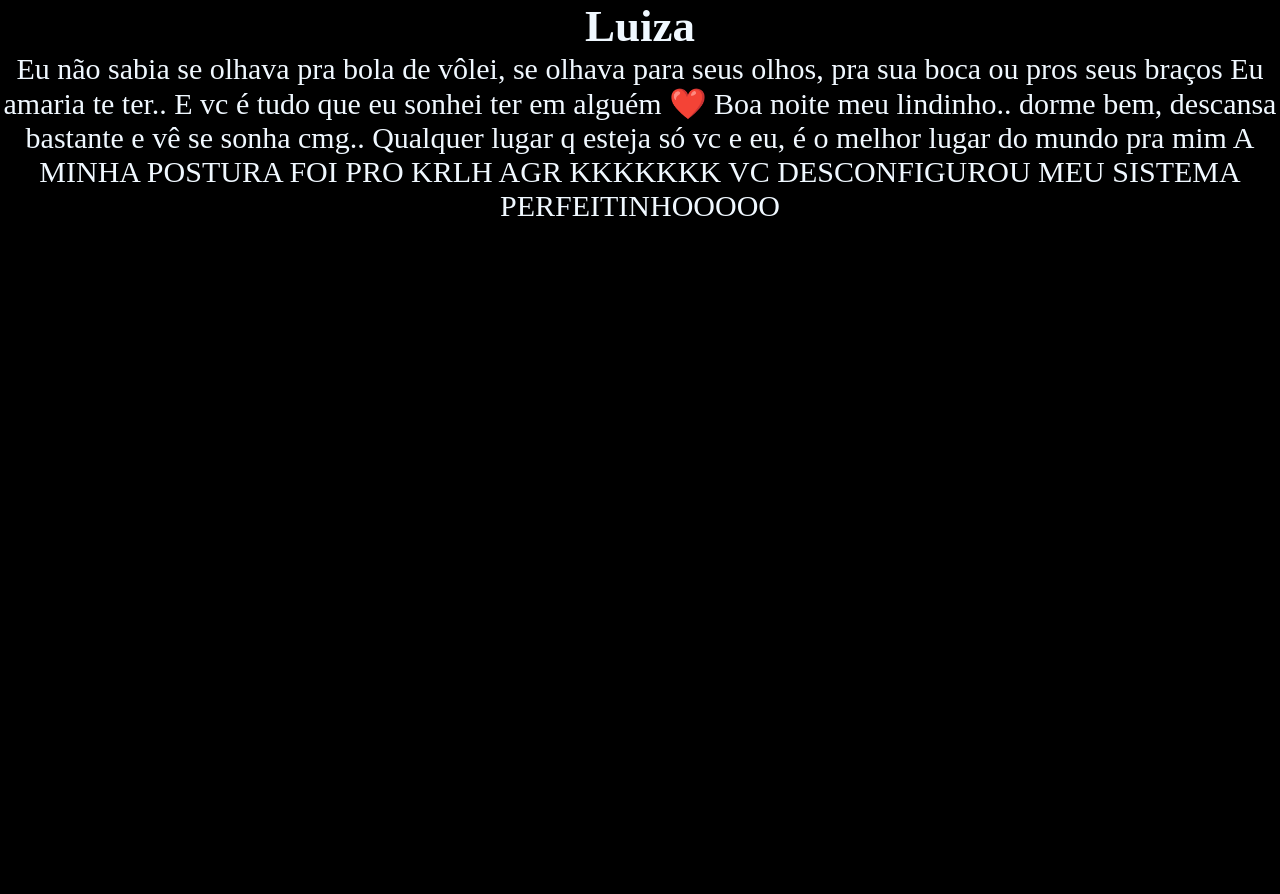
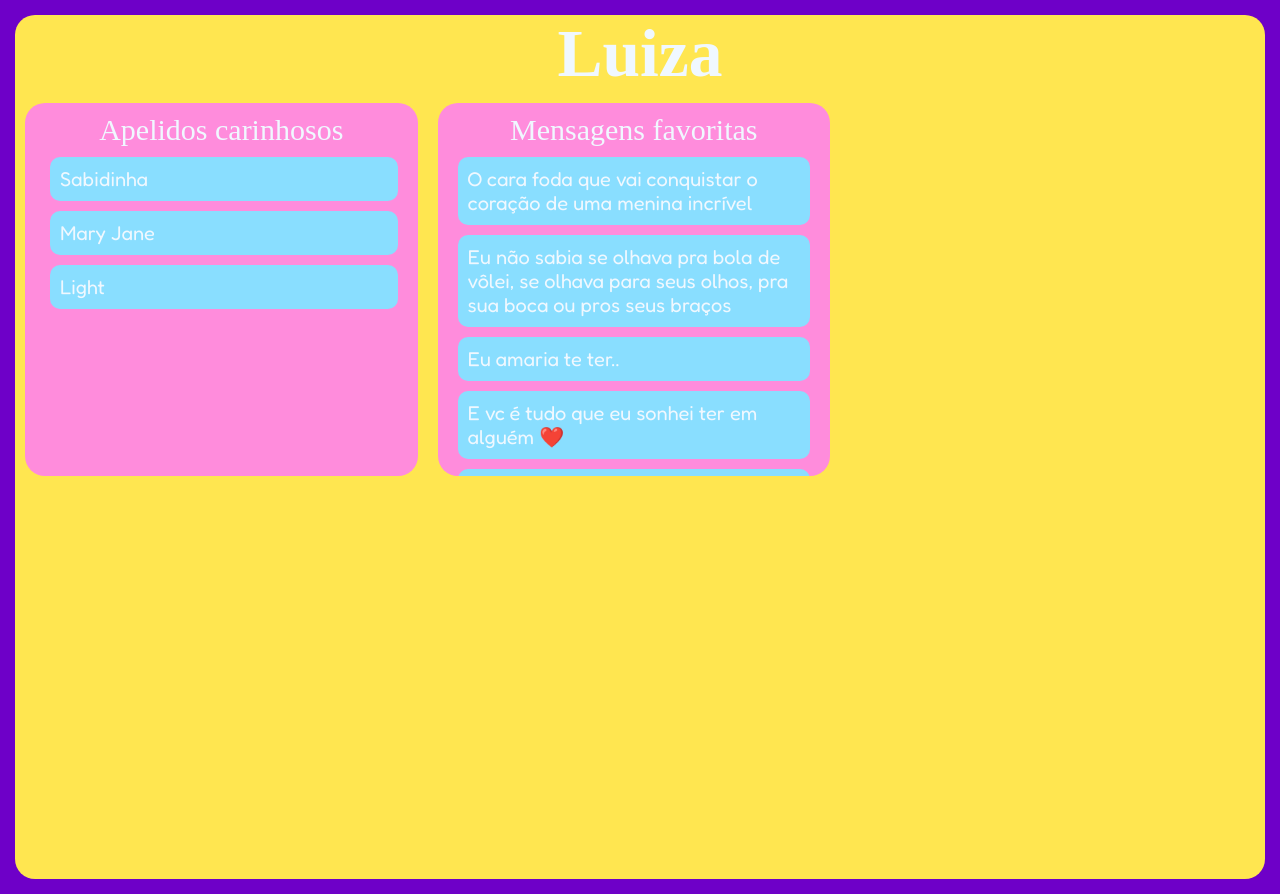
Before and after one commit to Gab-Franca/Site-myLight, a plain HTML site: page index.html in a window 1280 px wide. Before the commit the page ends 800 px from the top, so only its background shows below. Drawn offline with Linux system fonts and the light colour scheme; a web font is replaced by a local one.

Commit message:
Add files via upload

```diff
--- a/index.html
+++ b/index.html
@@ -1,28 +1,78 @@
 <!DOCTYPE html>
 <html lang="pt">
-    <head>
+
+<head>
     <meta charset="UTF-8">
     <meta name="viewport" content="width=device-width, initial-scale=1.0">
 
     <title>Document</title>
     <link rel="stylesheet" href="style.css">
-    </head>
 
-    <body>
-        <section class="principal">
-            <div class="principal__luiza">
-                <h1>Luiza</h1>
+    <link rel="preconnect" href="https://fonts.googleapis.com">
+    <link rel="preconnect" href="https://fonts.gstatic.com" crossorigin>
+    <link
+        href="https://fonts.googleapis.com/css2?family=Coiny&family=Fredoka:wght@300..700&family=Gwendolyn:wght@400;700&family=Roboto:ital,wght@0,100;0,300;0,400;0,500;0,700;0,900;1,100;1,300;1,400;1,500;1,700;1,900&display=swap"
+        rel="stylesheet">
+</head>
+
+<body>
+    <section class="all">
+        <div class="luiza">
+            <h1>Luiza</h1>
+        </div>
+
+        <section class="qualidades">
+            <div class="apelidos">
+                <p>Apelidos carinhosos</p>
+                <ul class="apelidos__lista">
+                    <div class="apelidos__bloco">
+                        <li>Sabidinha</li>
+                    </div>
+                    <div class="apelidos__bloco">
+                        <li>Mary Jane</li>
+                    </div>
+                    <div class="apelidos__bloco">
+                        <li>Light</li>
+                    </div>
+                </ul>
+            </div>
+
+            <div class="mensagens">
+                <p>Mensagens favoritas</p>
+                <ul class="mensagens__texto">
+                    <div class="mensagens__bloco">
+                        <li>O cara foda que vai conquistar o coração de uma menina incrível</li>
+                    </div>
+                    <div class="mensagens__bloco">
+                        <li>Eu não sabia se olhava pra bola de vôlei, se olhava para seus olhos, pra sua boca ou pros
+                            seus braços</li>
+                    </div>
+                    <div class="mensagens__bloco">
+                        <li>Eu amaria te ter..</li>
+                    </div>
+                    <div class="mensagens__bloco">
+                        <li>E vc é tudo que eu sonhei ter em alguém ❤️</li>
+                    </div>
+                    <div class="mensagens__bloco">
+                        <li>Boa noite meu lindinho.. dorme bem, descansa bastante e vê se sonha cmg..</li>
+                    </div>
+                    <div class="mensagens__bloco">
+                        <li>Qualquer lugar q esteja só vc e eu, é o melhor lugar do mundo pra mim</li>
+                    </div>
+                    <div class="mensagens__bloco">
+                        <li>A MINHA POSTURA FOI PRO KRLH AGR KKKKKKK</li>
+                    </div>
+                    <div class="mensagens__bloco">
+                        <li>VC DESCONFIGUROU MEU SISTEMA</li>
+                    </div>
+                    <div class="mensagens__bloco">
+                        <li>PERFEITINHOOOOO</li>
+                    </div>
+
+                </ul>
             </div>
         </section>
-    </body>
+    </section>
+</body>
+
 </html>
-
-Eu não sabia se olhava pra bola de vôlei, se olhava para seus olhos, pra sua boca ou pros seus braços
-Eu amaria te ter..
-E vc é tudo que eu sonhei ter em alguém ❤️
-Boa noite meu lindinho.. dorme bem, descansa bastante e vê se sonha cmg..
-Qualquer lugar q esteja só vc e eu, é o melhor lugar do mundo pra mim
-
-A MINHA POSTURA FOI PRO KRLH AGR KKKKKKK
-VC DESCONFIGUROU MEU SISTEMA
-PERFEITINHOOOOO
--- a/style.css
+++ b/style.css
@@ -4,10 +4,81 @@
 }
 
 body {
-    background-color: black;
+    background-color: rgb(110, 0, 200);
     color: aliceblue;
     text-align: center;
     font-size: 30px;
+}
+
+.all {
+    background-color:rgb(255, 230, 80);
+    border-radius: 20px;
+    margin: 15px;
+}
+.qualidades {
+    display: grid;
+    grid-template-columns: 33% 33% 33%;
+    grid-template-rows: 50% 50%;
+}
+
+.luiza {
+    font-family: gwendolyn;
+    font-size: 45px;
+}
+
+.apelidos {
+    background-color: rgb(255, 140, 220);
+    border-radius: 20px;
+    padding: 10px;
+    margin: 10px;
+    overflow-y: auto;
+}
+
+.apelidos p {
+    margin-bottom: 10px;
+    font-family: coiny;
+}
+
+.apelidos__lista {
+    text-align:left;
+    margin-left: 5px;
+    list-style-type:none;
+    font-family: fredoka;
+}
+
+.apelidos__bloco {
+    background-color: rgb(137, 222, 255);
+    margin: 10px;
+    padding: 10px;
+    border-radius: 10px;
+    font-size: 20px;
+}
+
+.mensagens {
+    background-color: rgb(255, 140, 220);
+    border-radius: 20px;
+    padding: 10px;
+    margin: 10px;
+    overflow-y: auto;
+}
+
+.mensagens p {
+    margin-bottom: 10px;
+    font-family: coiny;
+}
+
+.mensagens__texto {
+    list-style-type: none;
+    font-family: fredoka;
+    text-align: left;
+}
+
+.mensagens__bloco {
+    background-color: rgb(137, 222, 255);
+    margin: 10px;
+    padding: 10px;
+    border-radius: 10px;
+    font-size: 20px;
 }
 
 fredoka
@@ -17,3 +88,7 @@ DM serif display
 Kalam
 prata
 courgette
+puppies play
+gwendolyn
+luxurious script
+dangrek
```
